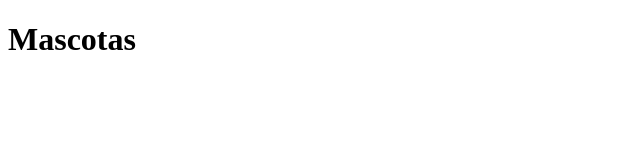
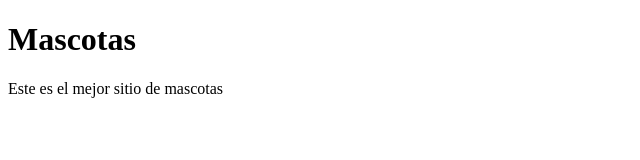
Before and after one commit to cgomezvega/tienda010D, a plain HTML site: page index.html in a window 1280 px wide. Shown: the whole page, without its empty margins (0-640 px from the left). Drawn offline with Linux system fonts and the light colour scheme.

Commit message:
Update index.html

```diff
--- a/index.html
+++ b/index.html
@@ -8,5 +8,6 @@
 </head>
 <body>
     <h1>Mascotas</h1>
+    Este es el mejor sitio de mascotas
 </body>
 </html>
```
